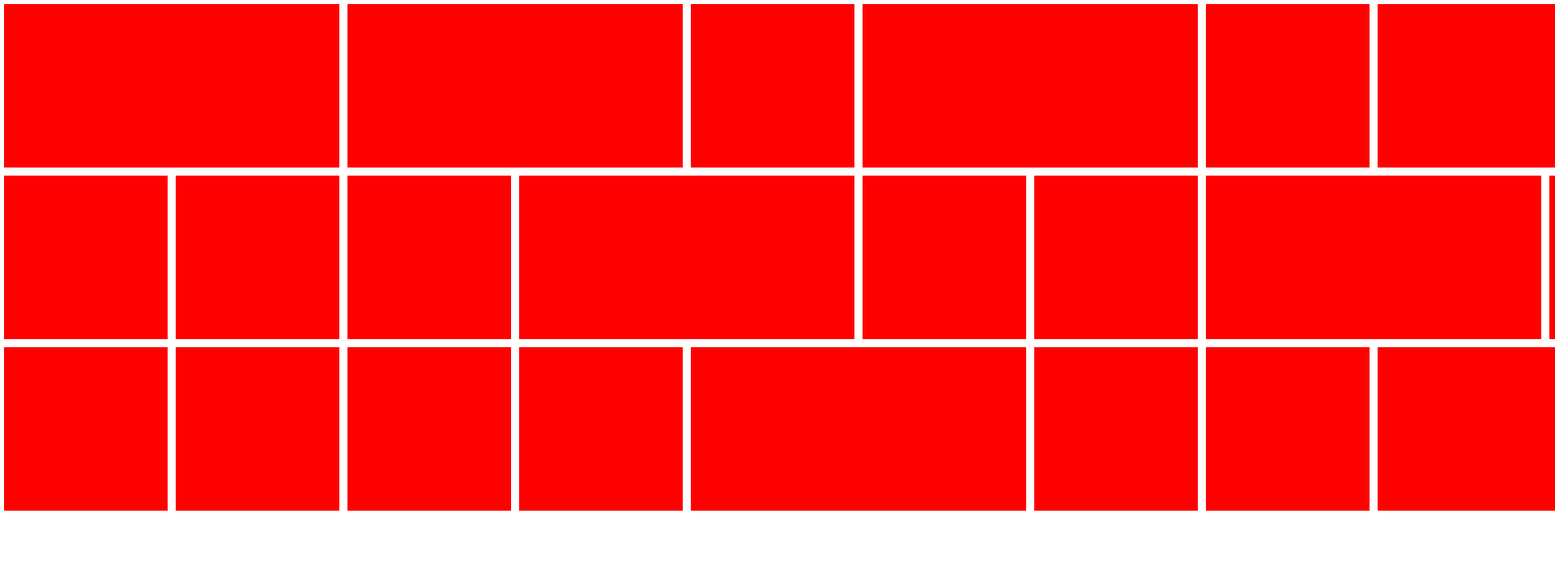
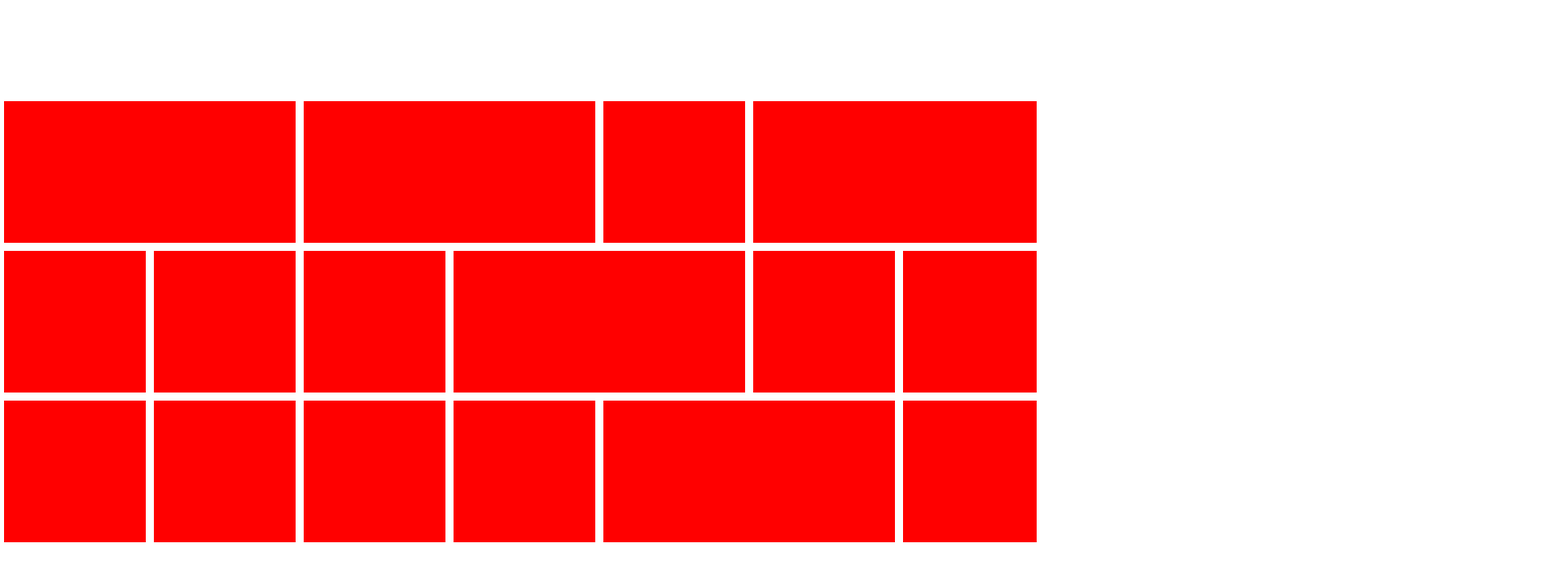
Before and after one commit to jebrannon/3d-list-transition, a plain HTML site: page index.html in a window 1280 px wide. Shown: the top 708 px of the page at 81% size, 1920 px wide, since content can reach past the window. Drawn offline with nearby package versions, Linux system fonts and the light colour scheme.

Commit message:
messing around with positioning

```diff
--- a/css/styles.css
+++ b/css/styles.css
@@ -1,6 +1,10 @@
 body, h1, h2, h3, p {
 	margin: 0;
 	padding: 0;
+}
+
+body {
+	/*height: 100%;*/
 }
 
 ul,
@@ -17,12 +21,18 @@ li {
 
 /* --- */
 
-#section {
+#grid {
+	height: 100%;
+	position: relative;
 	width: 100%;
 	overflow: hidden;
 }
 
-#section .my-list-item {
+#grid .my-list {
+	position: relative;
+}
+
+#grid .my-list-item {
 
 	padding: 5px;
 	position: absolute;
@@ -61,7 +71,7 @@ li {
 }
 
 /*  START: Accommodating for IE  */
-#section .my-list-item.focus .back {
+#grid .my-list-item.focus .back {
 	-webkit-transform: rotateY(0deg);
 	-moz-transform: rotateY(0deg);
 	-o-transform: rotateY(0deg);
@@ -69,39 +79,38 @@ li {
 	transform: rotateY(0deg);
 }
 
-#section .my-list-item.focus .front {
+#grid .my-list-item.focus .front {
 	-webkit-transform: rotateY(180deg);
 	-moz-transform: rotateY(180deg);
 	-o-transform: rotateY(180deg);
 	transform: rotateY(180deg);
 }
 
-#section .my-list-item.focus {
+#grid .my-list-item.focus {
 	pointer-events: auto;
 	z-index: 100;
-	/*position: fixed;*/
 }
 
 /*  END: Accommodating for IE  */
 
-#section .small {
+#grid .small {
 	height: 33%;
 	width: 66%;
 }
 
-#section .large {
+#grid .large {
 	height: 33%;
 	width: 33%;
 }
 
-#section .front,
-#section .back,
-#section .my-list-inner {
+#grid .front,
+#grid .back,
+#grid .my-list-inner {
 	height: 100%;
 	width: 100%;
 }
 
-#section .my-list-inner {
+#grid .my-list-inner {
 	-webkit-transition: .75s;
 	-webkit-transform-style: preserve-3d;
 
@@ -123,8 +132,8 @@ li {
 	box-sizing: border-box;         /* Opera/IE 8+ */
 }
 
-#section .front,
-#section .back {
+#grid .front,
+#grid .back {
 	-webkit-backface-visibility: hidden;
 	-moz-backface-visibility: hidden;
 	-ms-backface-visibility: hidden;
@@ -150,14 +159,14 @@ li {
 	left: 0;
 }
 
-#section .front {
+#grid .front {
 	-webkit-transform: rotateY(0deg);
 	-ms-transform: rotateY(0deg);
 	background: red;
 	z-index: 2;
 }
 
-#section .back {
+#grid .back {
 	background: blue;
 	-webkit-transform: rotateY(-180deg);
 	-moz-transform: rotateY(-180deg);
--- a/index.html
+++ b/index.html
@@ -51,7 +51,7 @@
                 <p>Here are the <a href="http://www.enable-javascript.com/" target="_blank"> instructions how to enable JavaScript in your web browser</a>.</p>
             </div>
         </noscript>
-        <div id="section">
+        <div id="grid">
             <ul class="my-list" ng-grid>
                 <li class="my-list-item large"><div class="my-list-inner"><div class="front"></div><div class="back"></div></div></li>
                 <li class="my-list-item large"><div class="my-list-inner"><div class="front"></div><div class="back"></div></div></li>
@@ -78,9 +78,9 @@
                 <li class="my-list-item large"><div class="my-list-inner"><div class="front"></div><div class="back"></div></div></li>
                 <li class="my-list-item large"><div class="my-list-inner"><div class="front"></div><div class="back"></div></div></li>
             </ul>
-        <div>
+        </div>
 
-        <script  src="http://code.jquery.com/jquery-2.0.3.min.js" type="text/javascript"></script>
+        <script src="http://code.jquery.com/jquery-2.0.3.min.js" type="text/javascript"></script>
         <script src="js/libs/masonry.pkgd.min.js" type="text/javascript"></script>
         <script src="https://ajax.googleapis.com/ajax/libs/angularjs/1.0.7/angular.min.js" type="text/javascript"></script>
         <script src="js/app.js" type="text/javascript"></script>
--- a/js/directives/GridDirective.js
+++ b/js/directives/GridDirective.js
@@ -103,9 +103,12 @@ app.directive('ngGrid', ['$window', function($window) {
 			};
 			var gridGlue = function () {
 
-				var height = Math.ceil(_$window.height() * .8);
+				var height = Math.ceil(_$window.height() * .7);
+				var margin = Math.ceil(_$window.height() * .15)
 				var itemHeight = Math.ceil(height * .33);
 				elem.height(height);
+				// elem.css('top', margin);
+				$(document.body).height(_$window.height());
 
 				var $items = elem.find('.my-list-item');
 				var $item = false;
@@ -158,7 +161,7 @@ app.directive('ngGrid', ['$window', function($window) {
 					_items[inc].$el.css({
 						height: _items[inc].h,
 						width: _items[inc].w,
-						top: _items[inc].h * row,
+						top: (_items[inc].h * row) + margin,
 						left: temp_left,
 					});
 
```
